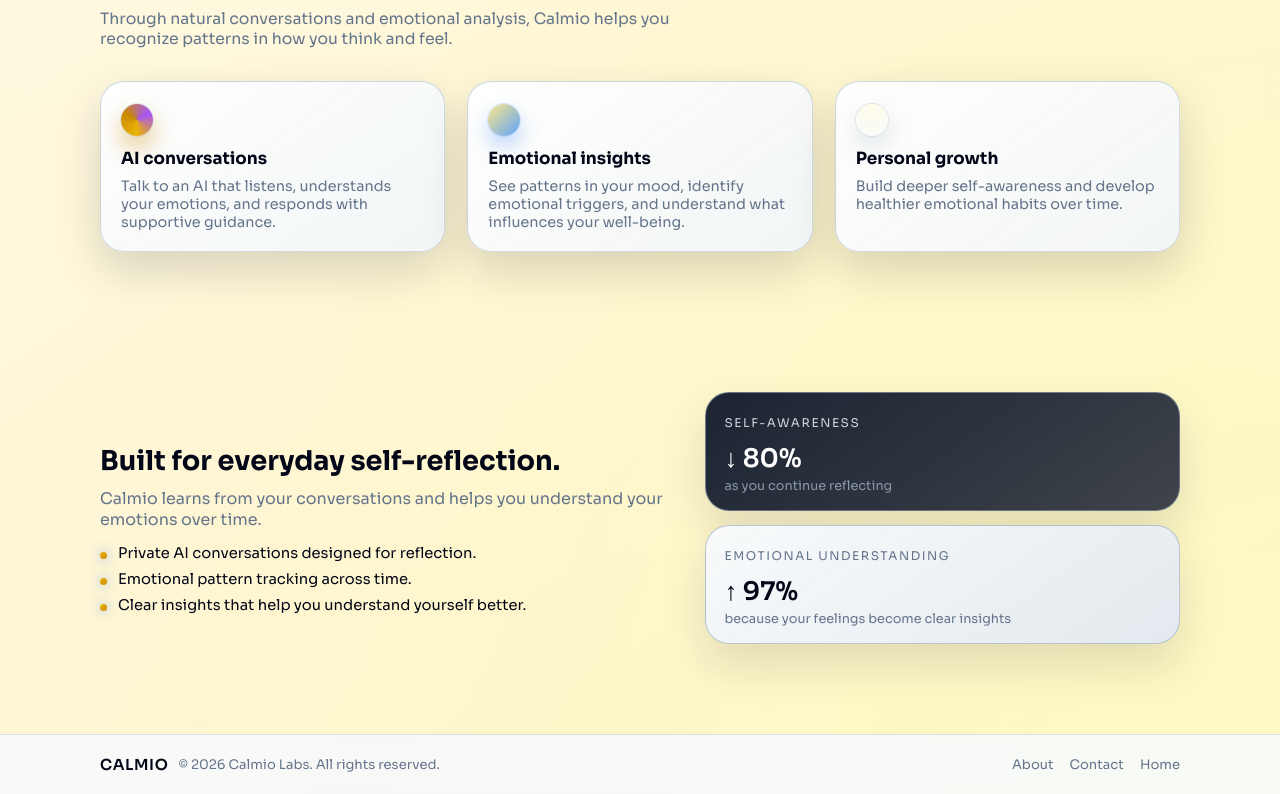
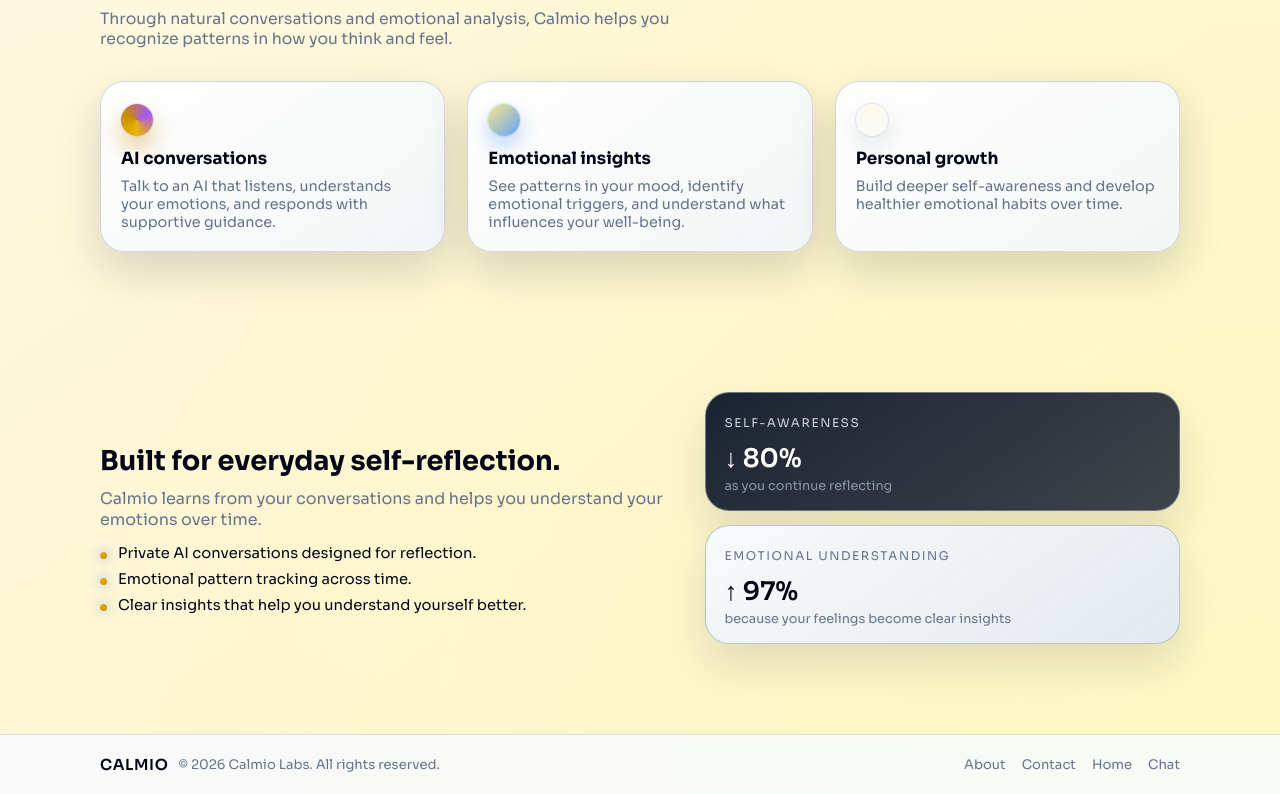
Before and after one commit to Artem2103/calmio, a Next.js app: page / in a window 1280 px wide. Shown: the part 997-1791 px from the top of the page. Built offline with nearby package versions, Linux system fonts and the light colour scheme.

Commit message:
added chat button to the footer

```diff
--- a/components/Footer.js
+++ b/components/Footer.js
@@ -14,6 +14,7 @@ export default function Footer() {
           <Link href="/about">About</Link>
           <Link href="/contact">Contact</Link>
           <Link href="/">Home</Link>
+          <Link href="/chat">Chat</Link>
         </div>
       </div>
     </footer>
```
